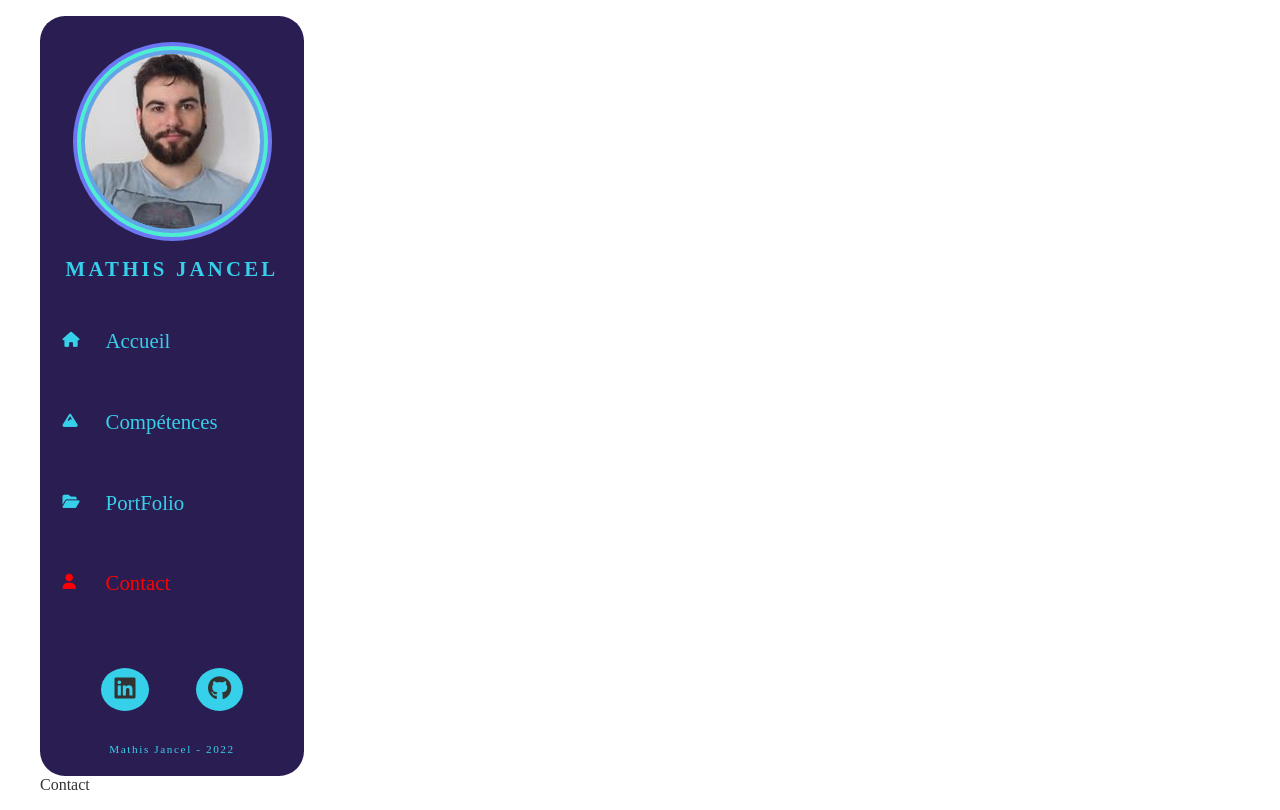
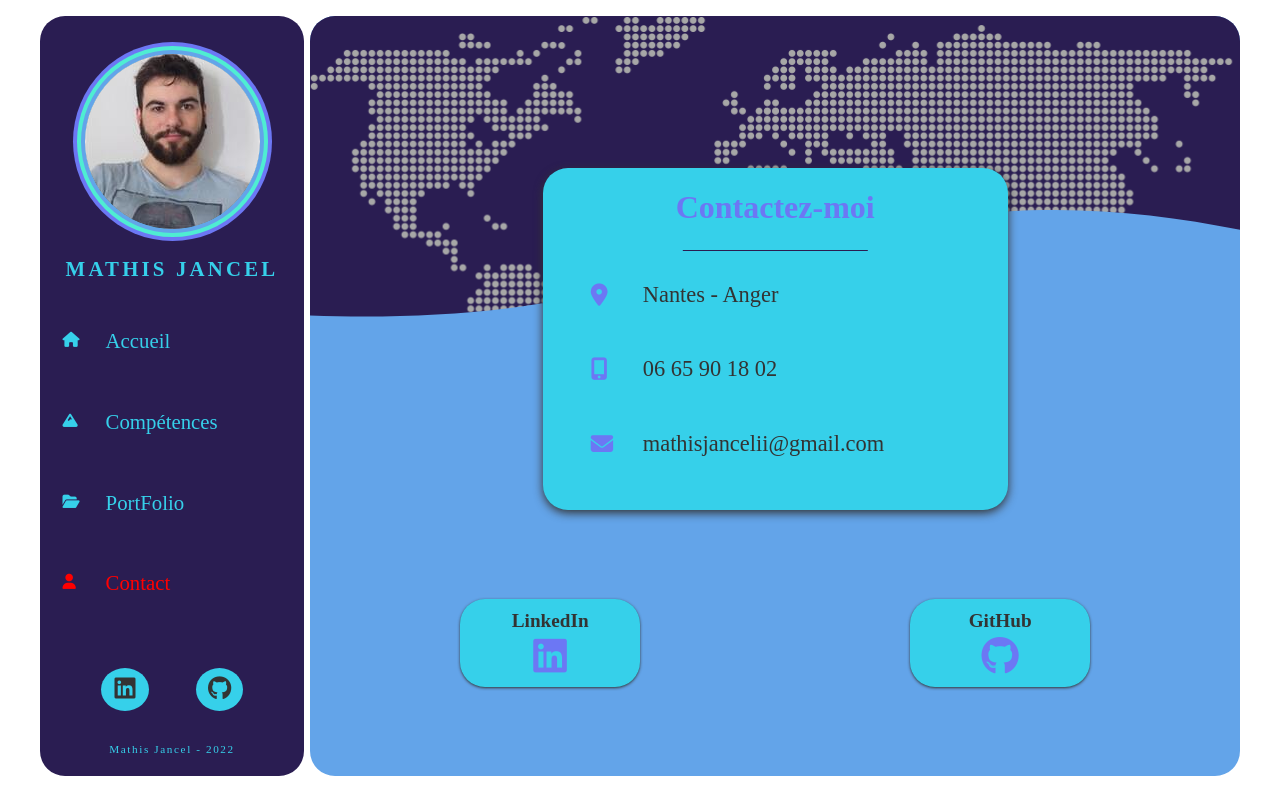
Before and after one commit to Mathis-J/cv-react-2022, a React (Create React App) app: page /contact in a window 1280 px wide. Built offline with nearby package versions, Linux system fonts and the light colour scheme; a web font is replaced by a local one.

Commit message:
Toute la partie contact  + portfolio en cours

```diff
--- a/package.json
+++ b/package.json
@@ -12,6 +12,7 @@
     "node-sass": "^7.0.3",
     "node.js": "^0.0.1-security",
     "react": "^18.2.0",
+    "react-copy-to-clipboard": "^5.1.0",
     "react-dom": "^18.2.0",
     "react-router-dom": "^6.4.2",
     "react-scripts": "^5.0.1",
--- a/src/pages/Contact.js
+++ b/src/pages/Contact.js
@@ -1,11 +1,48 @@
 import React from 'react';
+import CopyToClipboard from 'react-copy-to-clipboard';
 import Navigation from '../components/Navigation';
 
 const Contact = () => {
     return (
-        <div>
+        <div className="contact">
             <Navigation />
-            Contact
+            <div className="contactContent">
+                <div className="header"></div>
+                <div className="contactBox">
+                    <h1>Contactez-moi</h1>
+                    <ul>
+                        <li>
+                            <i className="fas fa-map-marker-alt"></i>
+                            <span>Nantes - Anger</span>
+                        </li>
+                        <li>
+                            <i className="fas fa-mobile-alt"></i>
+                            <CopyToClipboard text="0665901802">
+                                <span classeName="clickInput" onClick={() => { alert('Numéro de téléphone copié')}}>06 65 90 18 02</span>
+                            </CopyToClipboard>
+                        </li>
+                        <li>
+                        <i className="fas fa-envelope"></i>
+                            <CopyToClipboard text="mathisjancelii@gmail.com">
+                                <span classeName="clickInput" onClick={() => { alert('Adresse email copié')}}>mathisjancelii@gmail.com</span>
+                            </CopyToClipboard>
+                        </li>
+
+                    </ul>
+                </div>
+                <div className="socialNetwork">
+                            <ul>
+                                    <a href="https://www.linkedin.com/in/mathis-jancel/" target="_blank" rel="noopener noreferrer">
+                                        <h4>LinkedIn</h4>
+                                    <i className='fab fa-linkedin fa-2x'></i></a>
+                                    <a href="https://github.com/Mathis-J" target="_blank" rel="noopener noreferrer">
+                                    <h4>GitHub</h4>
+                                    <i className='fab fa-github fa-2x'></i></a>
+                            </ul>
+                    </div>
+                    <div className="signature"><p>Mathis Jancel - 2022</p></div>
+            </div>
+
         </div>
     );
 };
--- a/src/pages/PortFolio.js
+++ b/src/pages/PortFolio.js
@@ -4,10 +4,11 @@ import Navigation from '../components/Navigation';
 
 const PortFolio = () => {
     return (
-        <div>
+        <div className="portfolio">
             <Navigation />
-            <p> Duis aute irure dolor in reprehenderit in voluptate velit esse cillum dolore eu fugiat nulla pariatur.
-                Excepteur sint occaecat cupidatat non proident, sunt in culpa qui officia deserunt mollit anim id est laborum.</p>
+            <div className="portfolioContent">
+                <h1> EN COURS</h1>
+            </div>
         </div>
     );
 };
--- a/src/styles/pages/_contact.scss
+++ b/src/styles/pages/_contact.scss
@@ -0,0 +1,170 @@
+.contactContent {
+    background: $color-3;
+    border-radius: $borderRadius;
+    width: 100%;
+    overflow: hidden;
+    display: grid;
+    grid-template-columns: 1fr;
+    grid-template-rows: 20% 45% 35%;
+    grid-template-areas:
+      "1"
+      "2"
+      "3";
+
+    .header {
+      grid-area: 1;
+      width: 100%;
+      position: relative;
+      background: $color-1;
+      height: 340px;
+
+      &:before {
+        content: '';
+        width: 100%;
+        height: 100%;
+        position: absolute;
+        background: url(../../media/map.jpg) no-repeat center top/cover;
+        filter: grayscale(100%);
+      }
+      &:after {
+        content: '';
+        width: 100%;
+        height: 100%;
+        position: absolute;
+        top: 30px;
+        background: url(../../media/shape.svg) no-repeat center /cover;
+
+      }
+    }
+    .contactBox {
+      grid-area: 2;
+      background: $color-5;
+      margin: 0 auto;
+      padding: 1rem 3rem;
+      z-index: 2;
+      border-radius: $borderRadius;
+      box-shadow: 0 3px 10px #333;
+      width: 50%;
+      min-width: 440px;
+      min-height: 200px;
+
+      h1 {
+        text-align: center;
+        margin-top: 0.3rem;
+        position: relative;
+        color: $color-2;
+
+        &:after {
+          content: '';
+          height: 1px;
+          width: 50%;
+          background: $color-1;
+          position: absolute;
+          bottom: -25px;
+          left: 50%;
+          transform: translateX(-50%);
+        }
+      }
+      ul {
+        height: 72%;
+        width: inherit;
+        display: grid;
+        margin-top: 3.5rem;
+
+        li {
+          position: relative;
+        }
+
+        i {
+          font-size: 1.4rem;
+          position: absolute;
+          transform: translateY(2px);
+          color: $color-2;
+        }
+        span {
+          font-size: 1.4rem;
+          position: absolute;
+          transform: translateX(52px);
+          background: transparent;
+          border: none;
+          outline: none;
+          width: 350px;
+          transition: .2s ease;
+        }
+        .clickInput:hover {
+          transform: translateX(56px);
+          cursor: pointer;
+        }
+      }
+    }
+    .socialNetwork {
+      grid-area: 3;
+      @include verticalCenter;
+
+      ul {
+        display: flex;
+        text-align: center;
+        width: 100%;
+        justify-content: space-around;
+
+        a {
+          width: 20%;
+          font-size: 1.2rem;
+          background: $color-5;
+          border-radius: $borderRadius;
+          display: inline-block;
+          padding: 0.7rem 0;
+          box-shadow: $shadow;
+          transform: scaleY(0);
+          transform-origin: center;
+          transition: .2s ease;
+          transition: scale .1s;
+
+          &:hover {
+            background: $color-4;
+          }
+
+          i {
+            color: $color-2;
+            margin-top: .3rem;
+          }
+        }
+        //ANIMATION
+        @mixin networkAnim($timeout) {
+          animation: pop 1s forwards;
+          animation-delay: $timeout;
+
+        }
+        @keyframes pop {
+          to {
+            transform: scaleY(1);
+          }
+        }
+        a:nth-child(1) {
+          @include networkAnim(.4s);
+        }
+        a:nth-child(2) {
+          @include networkAnim(.8s);
+        }
+        a:nth-child(3) {
+          @include networkAnim(1.2s);
+        }
+        a:nth-child(4) {
+          @include networkAnim(1.6s);
+        }
+      }
+    }
+  }
+  @media screen and (max-width: 500px){
+    .contactContent {
+      .contactBox {
+        min-width: 100% !important;
+      }
+      span {
+        font-size: .9rem !important;
+      }
+      h4 {
+        font-size: .9rem;
+      }
+    }
+  }
```
Also changed, not shown: 1 other file (tests, documents, lock files or other folders).
